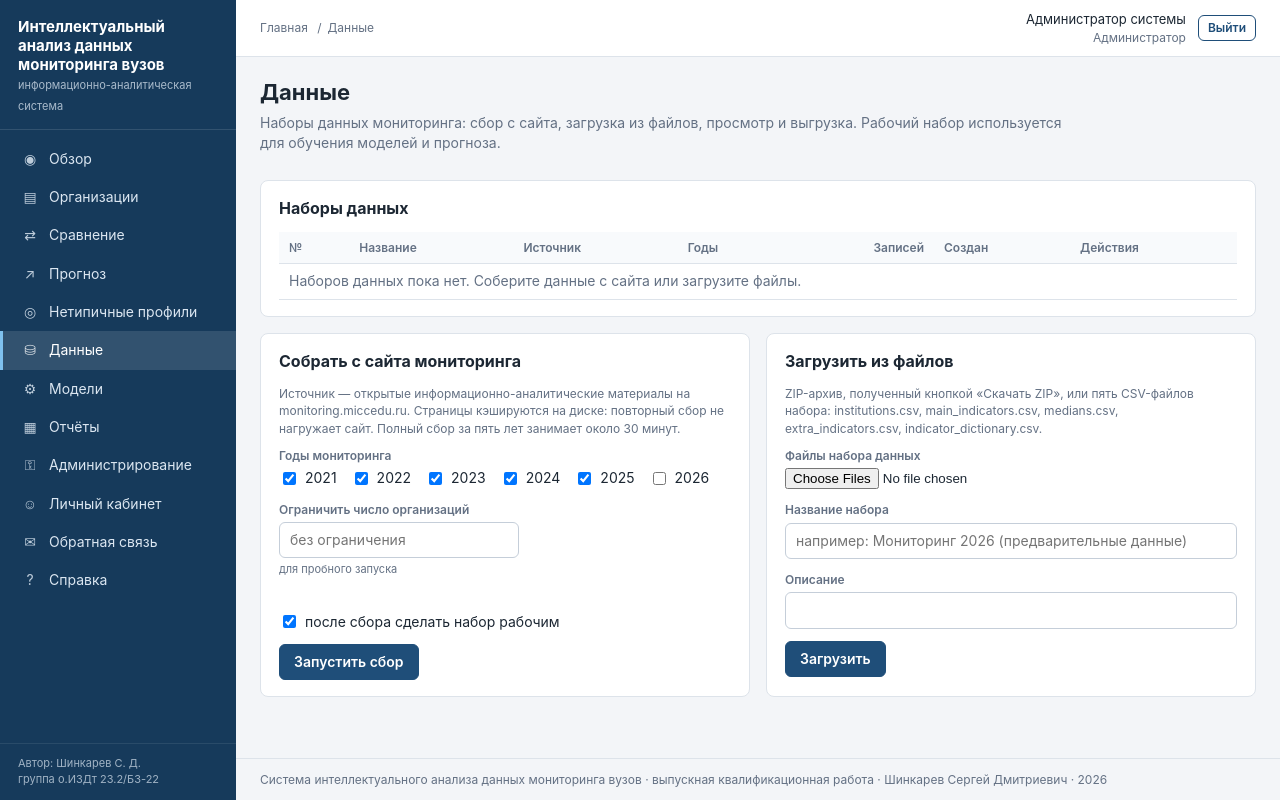
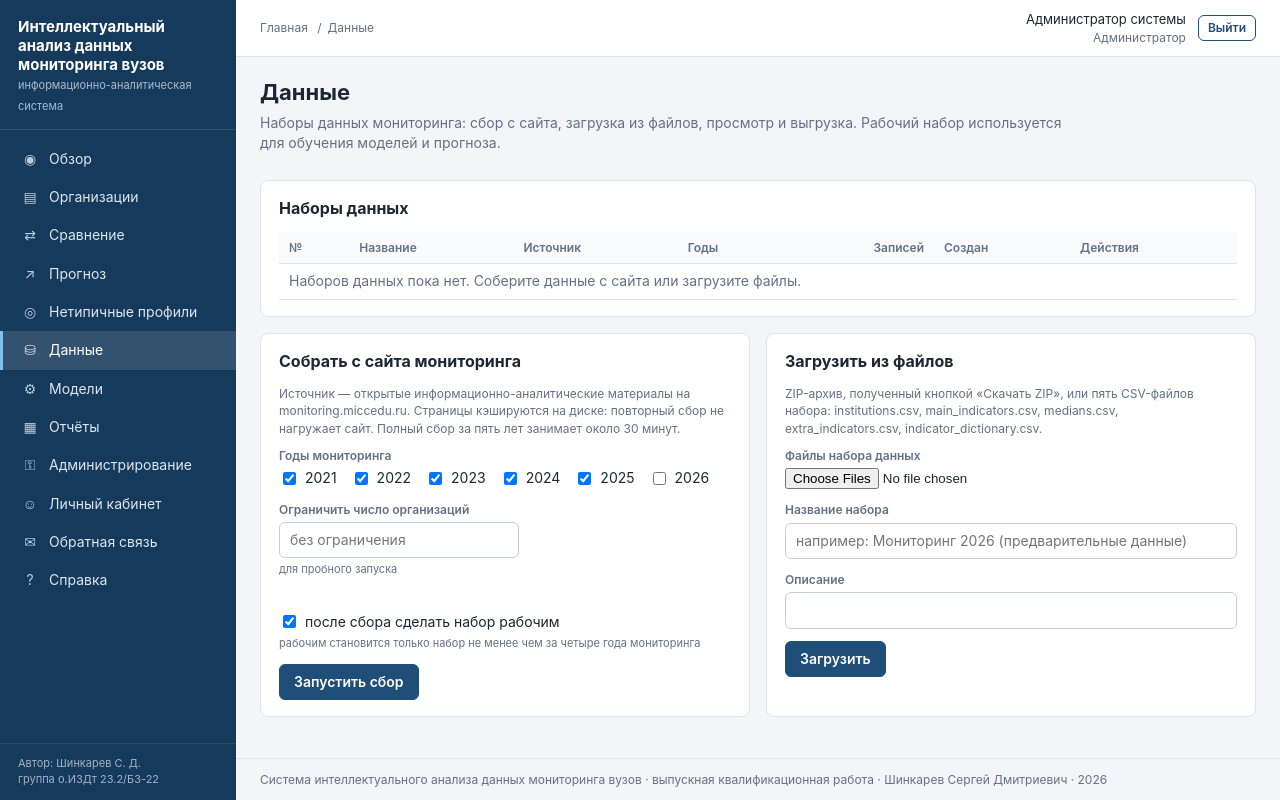
Before and after one commit to sinkarev39/vuz-monitoring-analysis, a Flask app: page /data/ in a window 1280 px wide. Run offline with Flask 3, Linux system fonts and the light colour scheme; the visitor is signed in with stand-in values (Sample User, id 1).

Commit message:
Набор данных менее чем за четыре года нельзя сделать рабочим
По такому набору нельзя построить выборку с разбиением по времени, поэтому
кнопка «Сделать рабочим» и сбор с отметкой «сделать рабочим» теперь
сохраняют набор, но оставляют рабочим прежний и объясняют причину. Добавлен тест.

Co-Authored-By: Claude Fable 5.2 <noreply@anthropic.com>

```diff
--- a/webapp/services/jobs.py
+++ b/webapp/services/jobs.py
@@ -265,15 +265,21 @@ def _collect_job(report, years: list, user_id: int, load_to_db: bool, limit: int
                                   f"{client.stats['from_cache']}, ошибок: {len(errors)}")
     db.add(dataset)
     db.commit()
+    note = ""
     if load_to_db:
-        report("Загрузка данных в базу", 0.95)
-        load_monitoring_frames(db, frames)
-        store.set_active_dataset(db, dataset.id)
+        # Пробный сбор (один год, несколько организаций) рабочим набором стать не может
+        problem = store.activation_problem(dataset.location)
+        if problem:
+            note = f". Набор сохранён, но рабочим не сделан. {problem}"
+        else:
+            report("Загрузка данных в базу", 0.95)
+            load_monitoring_frames(db, frames)
+            store.set_active_dataset(db, dataset.id)
     db.add(AuditLog(user_id=user_id, action="collect_finish",
                     details=f"Набор данных №{dataset.id}: организаций {len(frames['institutions'])}, "
-                            f"ошибок {len(errors)}"))
+                            f"ошибок {len(errors)}{note}"))
     db.commit()
-    report(f"Готово: записей об организациях — {len(frames['institutions'])}, ошибок — {len(errors)}", 1.0)
+    report(f"Готово: записей об организациях — {len(frames['institutions'])}, ошибок — {len(errors)}{note}", 1.0)
 
 
 def start_collect(years: list, user_id: int, load_to_db: bool = True, limit: int = None) -> str:
--- a/webapp/services/store.py
+++ b/webapp/services/store.py
@@ -104,6 +104,23 @@ def active_dataset(db):
     return db.scalars(select(Dataset).order_by(Dataset.id)).first()
 
 
+def activation_problem(location: str) -> str:
+    """
+    Причина, по которой набор данных нельзя сделать рабочим (пустая строка — можно).
+
+    Выполняется та же подготовка выборки, что и на страницах системы: если она
+    невозможна (например, в наборе меньше четырёх лет мониторинга), с таким
+    рабочим набором не открылись бы «Обзор», «Прогноз» и отчёты.
+    """
+    if not dataset_is_complete(location):
+        return "Файлы набора данных не найдены на диске."
+    try:
+        prepared(location)
+    except ValueError as error:
+        return f"{error}."
+    return ""
+
+
 def set_active_dataset(db, dataset_id: int) -> None:
     setting = db.get(Setting, "active_dataset_id")
     if setting is None:
--- a/webapp/templates/data.html
+++ b/webapp/templates/data.html
@@ -66,7 +66,8 @@
           <input type="number" id="limit" name="limit" min="0" placeholder="без ограничения">
           <span class="hint">для пробного запуска</span></div>
         <div class="field wide"><label>&nbsp;</label>
-          <div class="checks"><label><input type="checkbox" name="load_to_db" value="1" checked> после сбора сделать набор рабочим</label></div></div>
+          <div class="checks"><label><input type="checkbox" name="load_to_db" value="1" checked> после сбора сделать набор рабочим</label></div>
+          <span class="hint">рабочим становится только набор не менее чем за четыре года мониторинга</span></div>
       </div>
       <button class="btn" type="submit">Запустить сбор</button>
     </form>
--- a/webapp/templates/help.html
+++ b/webapp/templates/help.html
@@ -44,7 +44,7 @@
       <tr><td><b>Сравнение</b></td><td>Сопоставление до четырёх организаций по основным показателям.</td></tr>
       <tr><td><b>Прогноз</b></td><td>Построение прогноза на следующий год, фильтрация, расчёт «что будет, если…».</td></tr>
       <tr><td><b>Нетипичные профили</b></td><td>Организации с необычным сочетанием показателей и типологические группы.</td></tr>
-      <tr><td><b>Данные</b></td><td>Сбор данных с сайта мониторинга, загрузка набора данных из файла, выгрузка.</td></tr>
+      <tr><td><b>Данные</b></td><td>Сбор данных с сайта мониторинга, загрузка набора данных из файла, выгрузка. Рабочим можно сделать набор не менее чем за четыре года мониторинга.</td></tr>
       <tr><td><b>Модели</b></td><td>Обучение моделей, подбор гиперпараметров, кривые обучения, загрузка модели из файла.</td></tr>
       <tr><td><b>Отчёты</b></td><td>Формирование документов Word и таблиц Excel.</td></tr>
       <tr><td><b>Администрирование</b></td><td>Пользователи, обращения, журнал действий, настройки, состояние системы.</td></tr>
--- a/webapp/views_data.py
+++ b/webapp/views_data.py
@@ -201,8 +201,10 @@ def activate(dataset_id: int):
     """Делает набор данных рабочим и перезагружает его в базу данных."""
     db = get_session()
     dataset = _dataset_or_404(db, dataset_id)
-    if not store.dataset_is_complete(dataset.location):
-        flash("Файлы набора данных не найдены на диске.", "error")
+    # Набор, по которому нельзя построить выборку, рабочим не делаем: иначе перестанут открываться страницы
+    problem = store.activation_problem(dataset.location)
+    if problem:
+        flash(f"Набор данных №{dataset.id} нельзя сделать рабочим. {problem}", "error")
         return redirect(url_for("data.index"))
     stats = load_monitoring_frames(db, store.frames(dataset.location))
     store.set_active_dataset(db, dataset.id)
```
Also changed, not shown: tests/test_webapp.py (+21 -0 lines).
